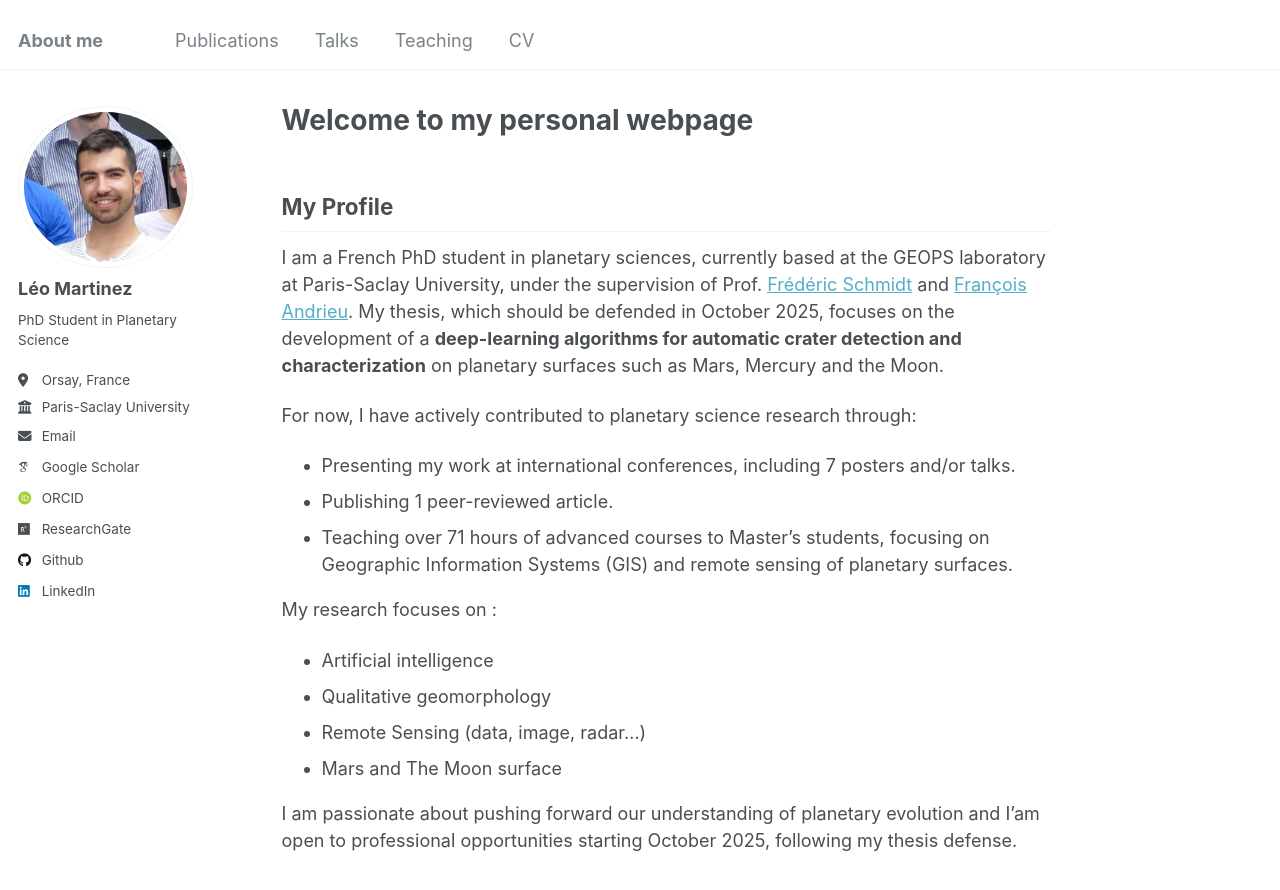
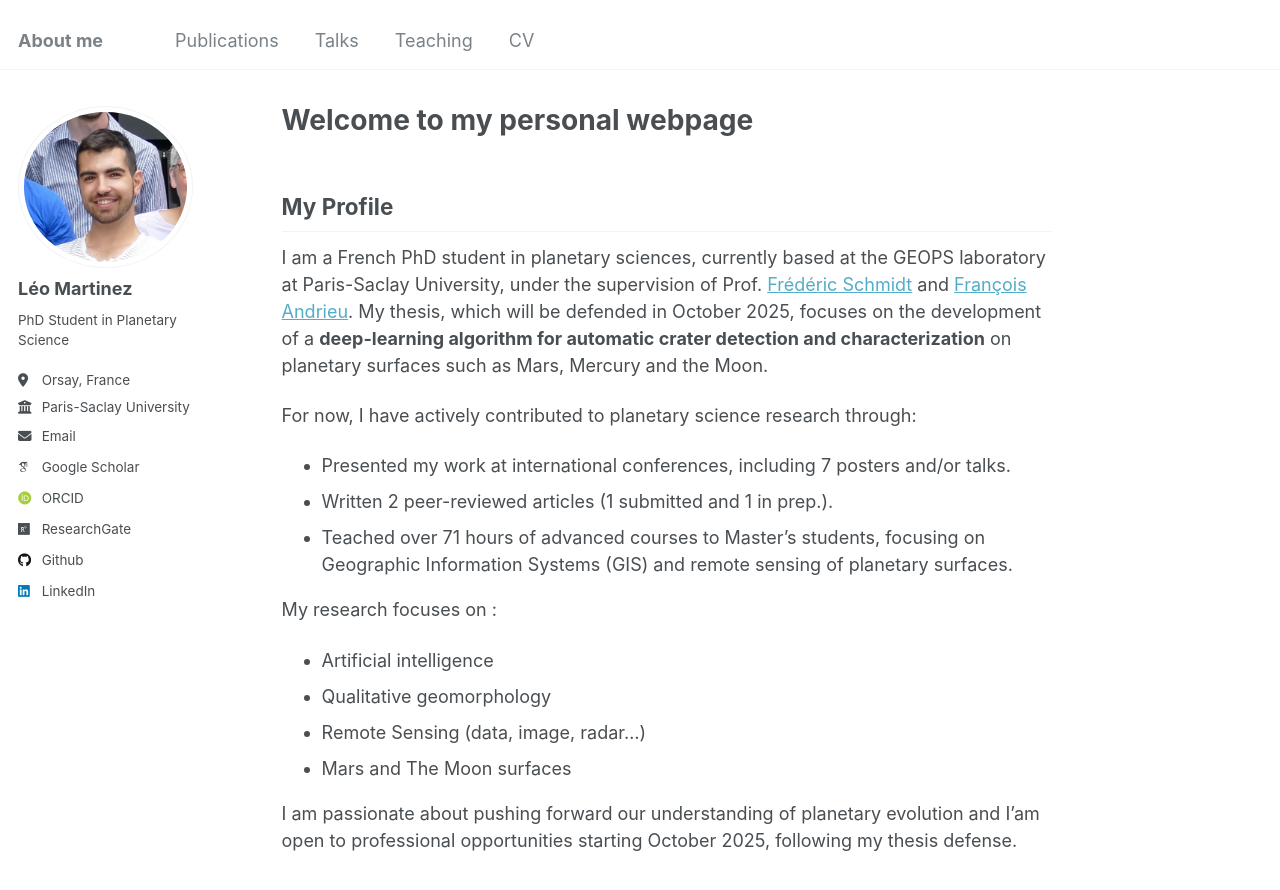
Before and after one commit to leomrtinez/leomrtinez.github.io, a Jekyll site: the page built from _pages/about.md, in a window 1280 px wide and 900 px high. Shown: the top 890 px of the window. Built offline with Jekyll 4.4.1, drawn with Linux system fonts in a browser that asks for light colours; some web fonts are replaced.

Commit message:
Update about.md

```diff
--- a/_pages/about.md
+++ b/_pages/about.md
@@ -9,19 +9,19 @@ redirect_from:
 
 ## My Profile
 
-I am a French PhD student in planetary sciences, currently based at the GEOPS laboratory at Paris-Saclay University, under the supervision of Prof. [Frédéric Schmidt](https://fredericschmidt.github.io) and [François Andrieu](https://www.insu.cnrs.fr/fr/personne/francois-andrieu). My thesis, which should be defended in October 2025, focuses on the development of a **deep-learning algorithms for automatic crater detection and characterization** on planetary surfaces such as Mars, Mercury and the Moon.
+I am a French PhD student in planetary sciences, currently based at the GEOPS laboratory at Paris-Saclay University, under the supervision of Prof. [Frédéric Schmidt](https://fredericschmidt.github.io) and [François Andrieu](https://www.insu.cnrs.fr/fr/personne/francois-andrieu). My thesis, which will be defended in October 2025, focuses on the development of a **deep-learning algorithm for automatic crater detection and characterization** on planetary surfaces such as Mars, Mercury and the Moon.
 
 For now, I have actively contributed to planetary science research through:
-- Presenting my work at international conferences, including 7 posters and/or talks.
-- Publishing 1 peer-reviewed article.
-- Teaching over 71 hours of advanced courses to Master's students, focusing on Geographic Information Systems (GIS) and remote sensing of planetary surfaces.
+- Presented my work at international conferences, including 7 posters and/or talks.
+- Written 2 peer-reviewed articles (1 submitted and 1 in prep.).
+- Teached over 71 hours of advanced courses to Master's students, focusing on Geographic Information Systems (GIS) and remote sensing of planetary surfaces.
 
 My research focuses on :
 
 - Artificial intelligence
 - Qualitative geomorphology
 - Remote Sensing (data, image, radar…)
-- Mars and The Moon surface
+- Mars and The Moon surfaces
 
 
 I am passionate about pushing forward our understanding of planetary evolution and I'am open to professional opportunities starting October 2025, following my thesis defense.
```
